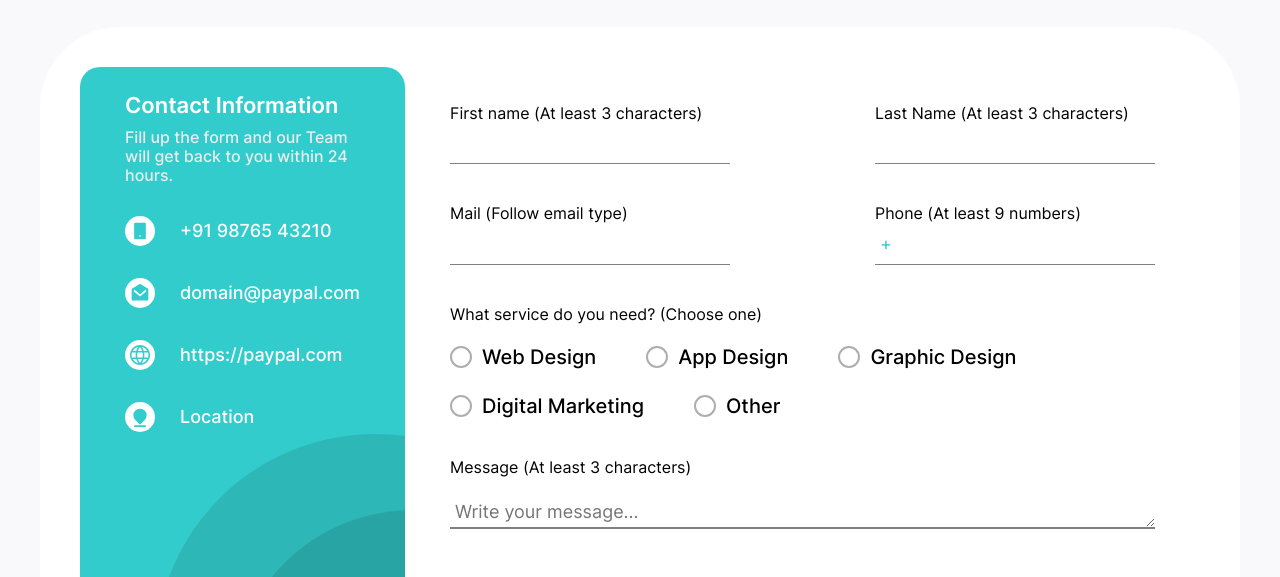
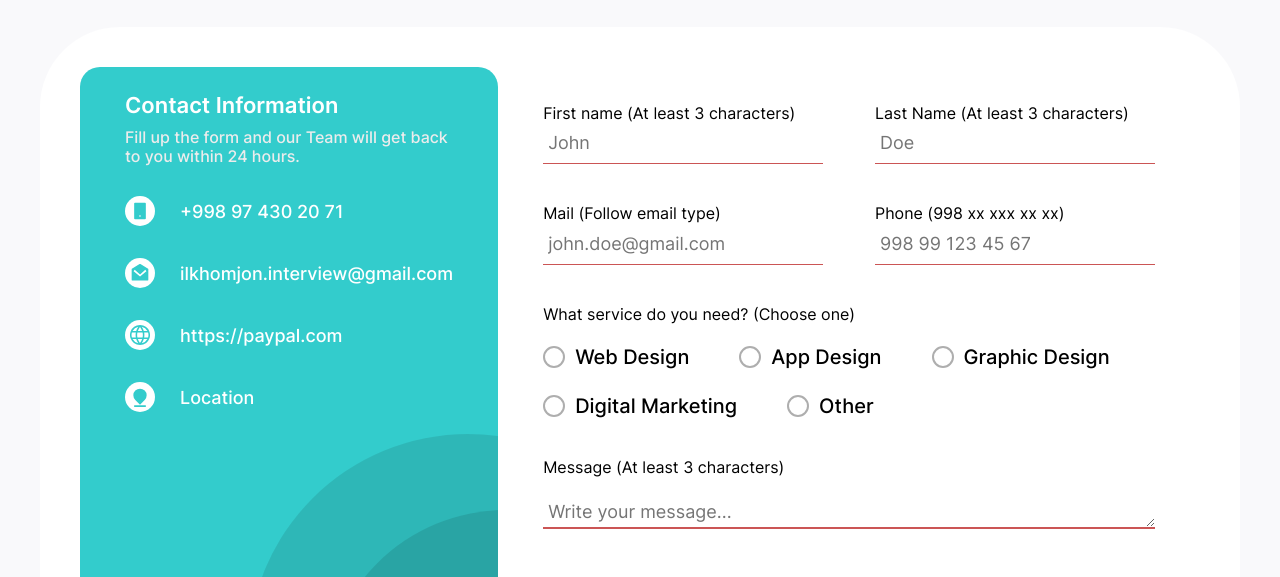
Before and after one commit to inspirationjon/bebest, a plain HTML site: page contact.html in a window 1280 px wide. Shown: the part 223-800 px from the top of the page. Drawn offline with Linux system fonts and the light colour scheme.

Commit message:
Add regular expressions

```diff
--- a/contact.html
+++ b/contact.html
@@ -4,7 +4,7 @@
 		<meta charset="UTF-8" />
 		<meta http-equiv="X-UA-Compatible" content="IE=edge" />
 		<meta name="viewport" content="width=device-width, initial-scale=1.0" />
-        <link rel="stylesheet" href="./css/normalize.css">
+		<link rel="stylesheet" href="./css/normalize.css" />
 		<link rel="stylesheet" href="./css/main.css" />
 		<title>Contact us</title>
 	</head>
@@ -226,9 +226,9 @@
 							>
 								<a
 									class="conatct-form-left-link"
-									href="tel:+919876543210"
+									href="tel:+998974302071"
 								>
-									+91 98765 43210
+									+998 97 430 20 71
 								</a>
 							</span>
 
@@ -237,10 +237,10 @@
 							>
 								<a
 									class="conatct-form-left-link"
-									href="mailto:domain@paypal.com"
+									href="mailto:ilkhomjon.interview@gmail.com"
 									target="_blank"
 								>
-									domain@paypal.com
+									ilkhomjon.interview@gmail.com
 								</a>
 							</span>
 
@@ -281,6 +281,7 @@
 										type="text"
 										class="contact-user-information"
 										name="user_name"
+										placeholder="John"
 										required
 									/>
 								</span>
@@ -291,6 +292,7 @@
 										type="text"
 										class="contact-user-information"
 										name="user_surname"
+										placeholder="Doe"
 										required
 									/>
 								</span>
@@ -301,17 +303,20 @@
 										type="email"
 										class="contact-user-information"
 										name="user_mail"
+										placeholder="john.doe@gmail.com"
+										pattern="^([a-z0-9_\.-]+)@([\da-z\.-]+)\.([a-z\.]{2,6})$"
 										required
 									/>
 								</span>
 
 								<span class="contact-user-input">
-									Phone (At least 9 numbers)
+									Phone (998 xx xxx xx xx)
 									<input
 										type="tel"
 										class="contact-user-information"
 										name="user_phone"
-										value="+"
+										placeholder="998 99 123 45 67"
+										pattern="^(?:\d{10,12}|\+\d{10,12}|\w+@\w+\.\w{2,4})$"
 										required
 									/>
 								</span>
@@ -411,9 +416,9 @@
 								</span>
 
 								<textarea
+									class="contact-massage-text"
 									rows="1"
 									name="user_massage"
-									class="contact-massage-text"
 									placeholder="Write your message..."
 								></textarea>
 							</div>
--- a/css/main.css
+++ b/css/main.css
@@ -1236,6 +1236,7 @@ img {
 	width: 280px;
 	display: flex;
 	flex-direction: column;
+	outline: 0;
 }
 
 .contact-user-information {
@@ -1244,6 +1245,13 @@ img {
 	color: var(--main-color);
 	border: none;
 	border-bottom: solid 1px #808080;
+}
+
+.contact-user-information:placeholder-shown {
+	border-color: #cb5555;
+}
+.contact-user-information:not(:placeholder-shown) {
+	border-color: var(--main-color);
 }
 
 .contact-service {
@@ -1312,6 +1320,15 @@ img {
 	border: none;
 	border-bottom: 2px solid #808080;
 	resize: vertical;
+	outline: 0;
+}
+
+.contact-massage-text:placeholder-shown {
+	border-color: #cb5555;
+}
+
+.contact-massage-text:not(:placeholder-shown) {
+	border-color: var(--main-color);
 }
 
 .contact-form-btn {
```
Also changed, not shown: 1 other file.
